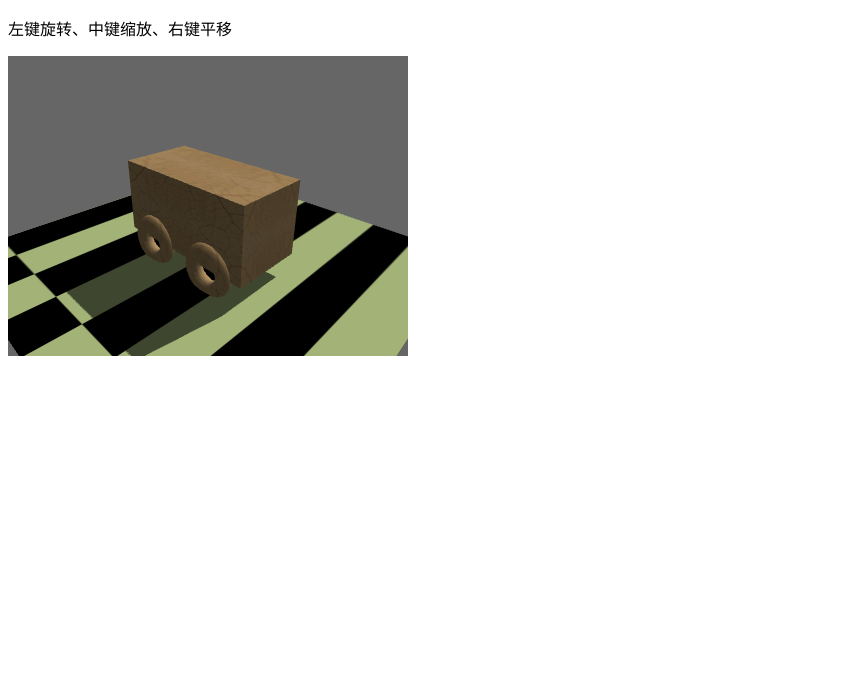
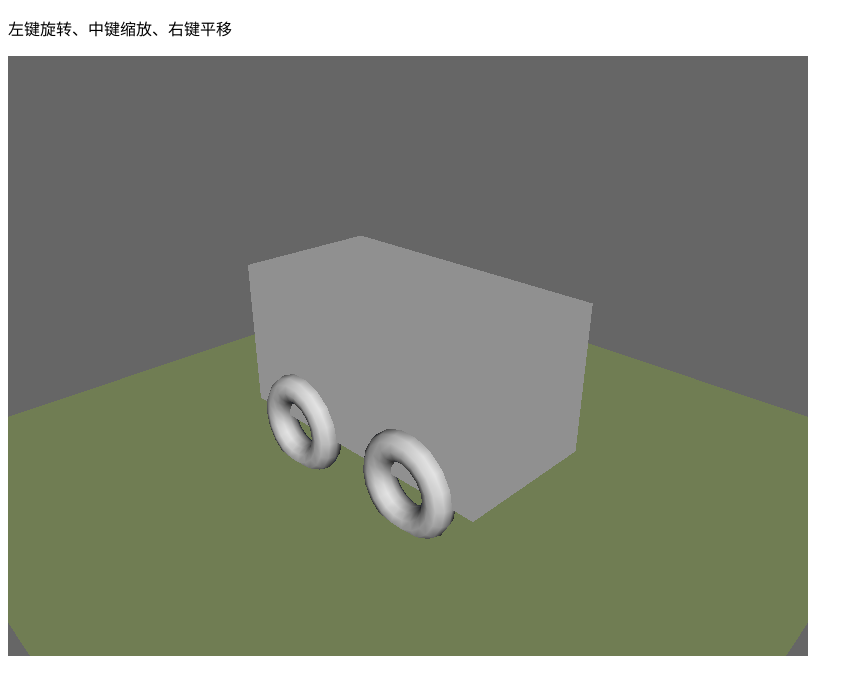
Before and after one commit to songjinzhong/Three.js, a plain HTML site: page camera/index.html in a window 1280 px wide. Shown: the whole page, without its empty margins (0-863 px from the left). Drawn offline with Linux system fonts and the light colour scheme.

Commit message:
finish camera and move mouse

```diff
--- a/camera/index.html
+++ b/camera/index.html
@@ -7,40 +7,77 @@
   <div>
     <p>左键旋转、中键缩放、右键平移</p>
   </div>
-  <canvas id="canvas" width="400px" height="300px" ></canvas>
+  <div id="demo"></div>
   <script type="text/javascript" src="../lib/three.js"></script>
   <script type="text/javascript" src="../lib/TrackballControls.js"></script>
   <script type="text/javascript">
     function init(){
       var renderer = new THREE.WebGLRenderer({
-          canvas: document.getElementById('canvas'),
-          antialias: true,
-          precision: "highp"
+        antialias: false
       });
-      renderer.shadowMapEnabled = true;
       renderer.setClearColor(0x666666);
+      renderer.setPixelRatio( window.devicePixelRatio );
+      renderer.setSize( 800, 600 );
+      var container = document.getElementById( 'demo' );
+      container.appendChild( renderer.domElement );
 
       var scene = new THREE.Scene();
 
-      var camera = new THREE.PerspectiveCamera(45, 4 / 3, 1, 1000);
+      var camera = new THREE.PerspectiveCamera( 45, 400/300, 1, 1000 );
       camera.position.set(12, 8, 12);
-      camera.lookAt(new THREE.Vector3(0, 0, 0));
-      scene.add(camera);
+      //camera.lookAt(new THREE.Vector3(0, 0, 0));
+      //scene.add(camera);
 
-      // 贴图
-      var texture = THREE.ImageUtils.loadTexture('../images/timg.jpeg', {}, function() {
+      // 相机旋转、移动代码
+      var controls = new THREE.TrackballControls( camera );
+
+      controls.rotateSpeed = 1.0;
+      controls.zoomSpeed = 1.2;
+      controls.panSpeed = 0.8;
+
+      controls.noZoom = false;
+      controls.noPan = false;
+
+      controls.staticMoving = true;
+      controls.dynamicDampingFactor = 0.3;
+
+      controls.keys = [ 65, 83, 68 ];
+
+      controls.addEventListener( 'change', rd );
+
+      function rd(){
         renderer.render(scene, camera);
-      });
+      }
 
+      function animate() {
+
+        requestAnimationFrame( animate );
+        controls.update();
+
+      }
+      animate()
+
+      window.addEventListener( 'resize', onWindowResize, false );
+
+      function onWindowResize() {
+
+        camera.aspect = window.innerWidth / window.innerHeight;
+        camera.updateProjectionMatrix();
+
+        renderer.setSize( window.innerWidth, window.innerHeight );
+
+        controls.handleResize();
+
+        render();
+
+      }
 
       var cube = new THREE.Mesh(new THREE.CubeGeometry(8, 4, 4),
         new THREE.MeshLambertMaterial({
-          color: 0xcacaca,
-          map: texture
+          color: 0xcacaca
+          //map: texture
         })
       )
-
-      cube.castShadow = true;
 
       scene.add(cube);
 
@@ -49,8 +86,8 @@
       for(var i = 0; i < 4; i++){
         var circle = new THREE.Mesh(new THREE.TorusGeometry(1, 0.4, 12, 18),
           new THREE.MeshLambertMaterial({
-            color: 0xcacaca,
-            map: texture
+            color: 0xcacaca
+            //map: texture
           })
         )
         circles.push(circle);
@@ -67,47 +104,30 @@
       scene.add(circles[3]);
 
       // 添加平面
-      var p_texture = THREE.ImageUtils.loadTexture('../images/wb.png', {}, function() {
-        renderer.render(scene, camera);
-      });
-      p_texture.wrapS = texture.wrapT = THREE.RepeatWrapping;
-      p_texture.repeat.set(4, 4);
       var plane = new THREE.Mesh(new THREE.PlaneGeometry(20, 20),
         new THREE.MeshLambertMaterial({
-          color: 0x9db075,
-          map: p_texture
+          color: 0x9db075
+          //map: p_texture
         })
       )
 
       plane.position.set(0, -3, 0)
       plane.rotation.x = -Math.PI / 2;
-      plane.receiveShadow = true;
       scene.add(plane);
 
-      var ambientLight = new THREE.AmbientLight(0x666666);   // 添加环境光
-      scene.add(ambientLight);
-
-      var directionalLight = new THREE.DirectionalLight(0xe8e0e0);  // 添加平行光
-      directionalLight.position.set(1, 6, -6);   // 设置平行光光源位置
-      directionalLight.castShadow = true;
-      scene.add(directionalLight);
+      light = new THREE.DirectionalLight( 0xffffff );
+      light.position.set( 1, 1, 1 );
+      scene.add( light );
+      light = new THREE.DirectionalLight( 0x002288 );
+      light.position.set( -1, -1, -1 );
+      scene.add( light );
+      light = new THREE.AmbientLight( 0x222222 );
+      scene.add( light );
 
       renderer.render(scene, camera);
-
-      // 相机旋转、移动代码
-      var controls = new THREE.TrackballControls( camera );
-
-      controls.rotateSpeed = 1.0;
-      controls.zoomSpeed = 1.2;
-      controls.panSpeed = 0.8;
-      controls.noZoom = false;
-      controls.noPan = false;
-      controls.staticMoving = true;
-      controls.dynamicDampingFactor = 0.3;
-      controls.keys = [ 65, 83, 68 ];
-      controls.addEventListener( 'change', renderer );
     }
     init();
+
   </script>
 </body>
 </html>
```
